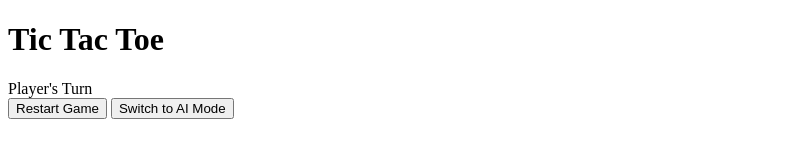
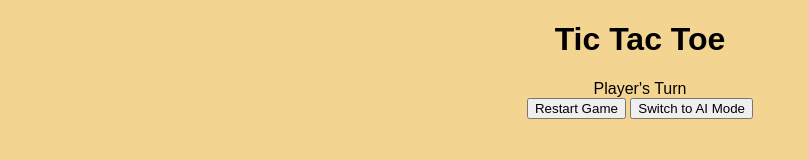
Before and after one commit to RaimisM/Tic-Tac-Toe-web-page, a plain HTML site: page index.html in a window 1280 px wide. Shown: the whole page, without its empty margins (0-808 px from the left). Drawn offline with Linux system fonts and the light colour scheme.

Commit message:
Refactor game structure: update script paths, add basic styles, and create initial JavaScript files

```diff
--- a/index.html
+++ b/index.html
@@ -12,6 +12,6 @@
     <div id="game-board"></div>
     <button id="restart-button">Restart Game</button>
     <button ai-mode>Switch to AI Mode</button>
-    <script src="script.js"></script>
+    <script type="module" src="scripts/main.js"></script>
 </body>
 </html>
--- a/styles.css
+++ b/styles.css
@@ -0,0 +1,5 @@
+body {
+    font-family: Arial, Helvetica, sans-serif;
+    background-color: #f3d491;
+    text-align: center;
+}
```
Also changed, not shown: scripts/game.js (added), scripts/main.js (added), scripts/players.js (added).
